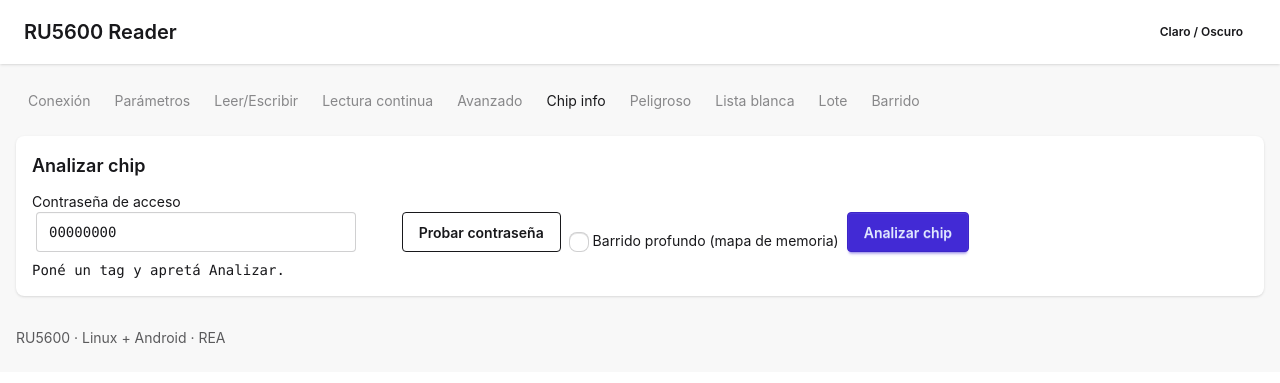
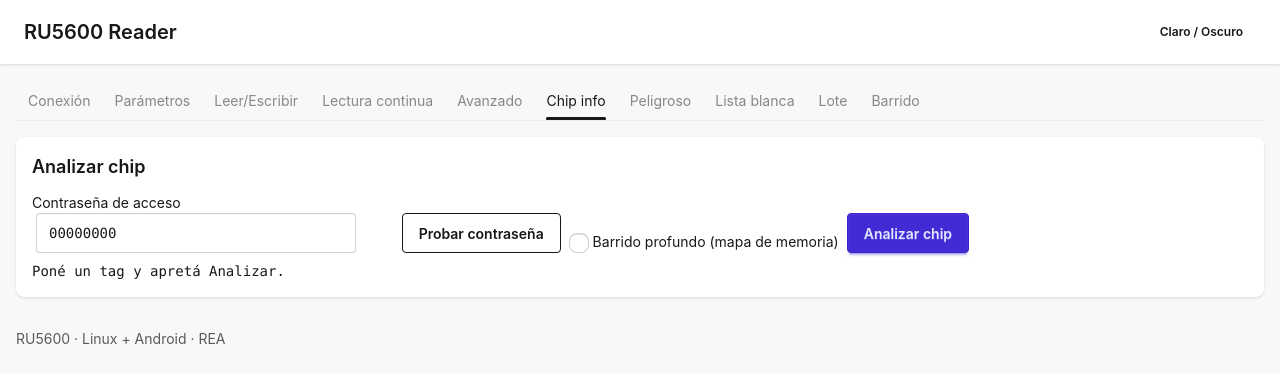
Before and after one commit to Jeanjo1310/RU5600-usb-app, a Flask app: page /chip in a window 1280 px wide. Shown: the top 383 px of the page. Run offline with Flask 3, Linux system fonts and the light colour scheme.

Commit message:
feat(web): navegacion como tabs con subrayado (tabs-border) en vez de botones

```diff
--- a/web/static/css/bundle.css
+++ b/web/static/css/bundle.css
@@ -1180,6 +1180,30 @@
         border-bottom: var(--border) solid color-mix(in oklch, var(--color-base-content) 5%, #0000);
       }
     }
+  }
+  @layer daisyui.l1.l2 {
+    .tabs-border > .tab {
+      --tab-border-color: #0000 #0000 var(--tab-border-color) #0000;
+      position: relative;
+      border-radius: var(--radius-field);
+    }
+    .tabs-border > .tab:before {
+      content: "";
+      background-color: var(--tab-border-color);
+      transition: background-color 0.2s ease;
+      width: calc(100% - var(--tab-p) * 2);
+      height: 3px;
+      border-radius: var(--radius-field);
+      bottom: 0;
+      left: var(--tab-p);
+      position: absolute;
+    }
+    :is(.tabs-border > .tab:is(.tab-active, [aria-selected="true"], [aria-current="true"], [aria-current="page"]):not(.tab-disabled, [disabled] ), .tabs-border > .tab:is(input:checked), .tabs-border > .tab:is(label:has(:checked))):before {
+      --tab-border-color: currentColor;
+      border-top: 3px solid;
+    }
+  }
+  @layer daisyui.l1.l2.l3 {
     .select {
       position: relative;
       display: inline-flex;
@@ -1977,15 +2001,9 @@
   .table {
     display: table;
   }
-  .h-10 {
-    height: calc(var(--spacing) * 10);
-  }
   .w-20 {
     width: calc(var(--spacing) * 20);
   }
-  .w-24 {
-    width: calc(var(--spacing) * 24);
-  }
   .w-28 {
     width: calc(var(--spacing) * 28);
   }
@@ -1998,9 +2016,6 @@
   .flex-1 {
     flex: 1;
   }
-  .shrink-0 {
-    flex-shrink: 0;
-  }
   .cursor-pointer {
     cursor: pointer;
   }
@@ -2036,6 +2051,11 @@
   }
   .gap-6 {
     gap: calc(var(--spacing) * 6);
+  }
+  :where(.space-y-3 > :not(:last-child)) {
+    --tw-space-y-reverse: 0;
+    margin-block-start: calc(calc(var(--spacing) * 3) * var(--tw-space-y-reverse));
+    margin-block-end: calc(calc(var(--spacing) * 3) * calc(1 - var(--tw-space-y-reverse)));
   }
   .overflow-x-auto {
     overflow-x: auto;
@@ -2146,6 +2166,9 @@
   }
   .py-2 {
     padding-block: calc(var(--spacing) * 2);
+  }
+  .pt-1 {
+    padding-top: var(--spacing);
   }
   .pb-6 {
     padding-bottom: calc(var(--spacing) * 6);
@@ -2589,6 +2612,11 @@
     filter: blur(1.5rem);
   }
 }
+@property --tw-space-y-reverse {
+  syntax: "*";
+  inherits: false;
+  initial-value: 0;
+}
 @property --tw-border-style {
   syntax: "*";
   inherits: false;
@@ -2719,6 +2747,7 @@
 @layer properties {
   @supports ((-webkit-hyphens: none) and (not (margin-trim: inline))) or ((-moz-orient: inline) and (not (color:rgb(from red r g b)))) {
     *, ::before, ::after, ::backdrop {
+      --tw-space-y-reverse: 0;
       --tw-border-style: solid;
       --tw-font-weight: initial;
       --tw-shadow: 0 0 #0000;
--- a/web/templates/base.html
+++ b/web/templates/base.html
@@ -14,7 +14,7 @@
   </div>
 </div>
 <div class="max-w-screen-xl mx-auto p-4">
-  <div role="tablist" class="tabs tabs-boxed mb-4" id="mainTabs">
+  <div role="tablist" class="tabs tabs-border mb-4 border-b border-base-300 overflow-x-auto" id="mainTabs">
     <a role="tab" class="tab" data-path="/conexion" href="/conexion">Conexión</a>
     <a role="tab" class="tab" data-path="/parametros" href="/parametros">Parámetros</a>
     <a role="tab" class="tab" data-path="/leer" href="/leer">Leer/Escribir</a>
```
